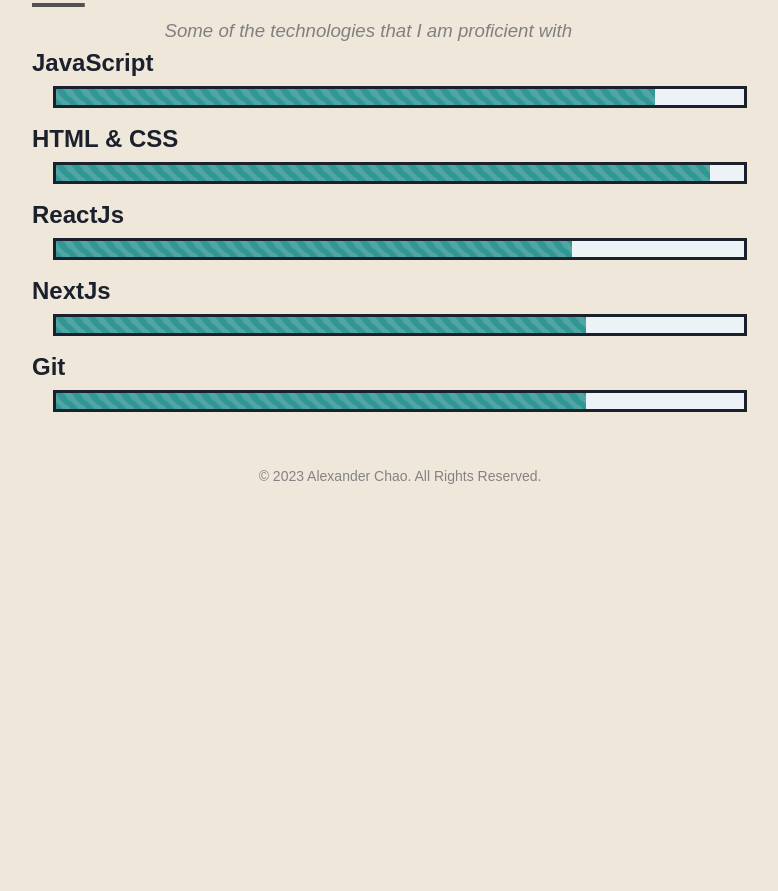
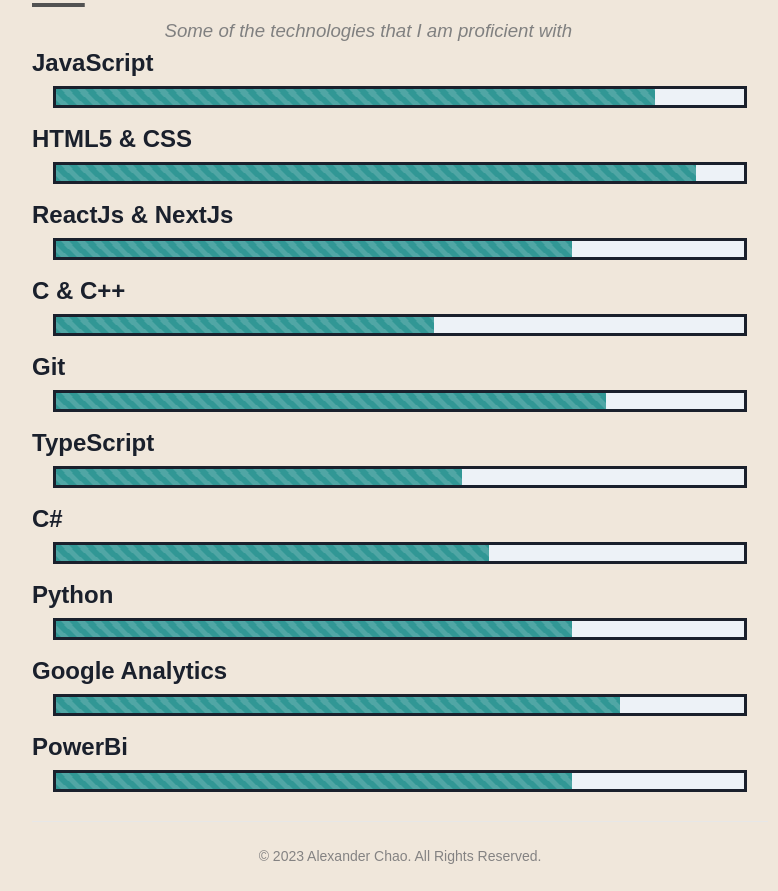
Before and after one commit to AlexanderChao14/AlexanderChao, a Next.js app: page /resume in a window 1280 px wide. Shown: the part 621-1512 px from the top of the page, without its empty margins (240-1018 px from the left). Before the commit the page ends 1132 px from the top, so only its background shows below. Built offline with nearby package versions, Linux system fonts and the light colour scheme.

Commit message:
Added and updated more skills bar

```diff
--- a/pages/resume.js
+++ b/pages/resume.js
@@ -50,13 +50,16 @@
                 </Heading>
                 <HistorySubTitle align="center" fontWeight="medium">Some of the technologies that I am proficient with</HistorySubTitle>
                 <VStack align="stretch">
-
                     <SkillsBar progess={87} childern={"JavaScript"}/>
-                    <SkillsBar progess={95} childern={"HTML & CSS"}/>
-                    <SkillsBar progess={75} childern={"ReactJs"}/>
-                    <SkillsBar progess={77} childern={"NextJs"}/>
-                    <SkillsBar progess={77} childern={"Git"}/>
-
+                    <SkillsBar progess={93} childern={"HTML5 & CSS"}/>
+                    <SkillsBar progess={75} childern={"ReactJs & NextJs"}/>
+                    <SkillsBar progess={55} childern={"C & C++"}/>
+                    <SkillsBar progess={80} childern={"Git"}/>
+                    <SkillsBar progess={59} childern={"TypeScript"}/>
+                    <SkillsBar progess={63} childern={"C#"}/>
+                    <SkillsBar progess={75} childern={"Python"}/>
+                    <SkillsBar progess={82} childern={"Google Analytics"}/>
+                    <SkillsBar progess={75} childern={"PowerBi"}/>
                 </VStack>
                 <Divider my={6}/>
             </Section>
```
